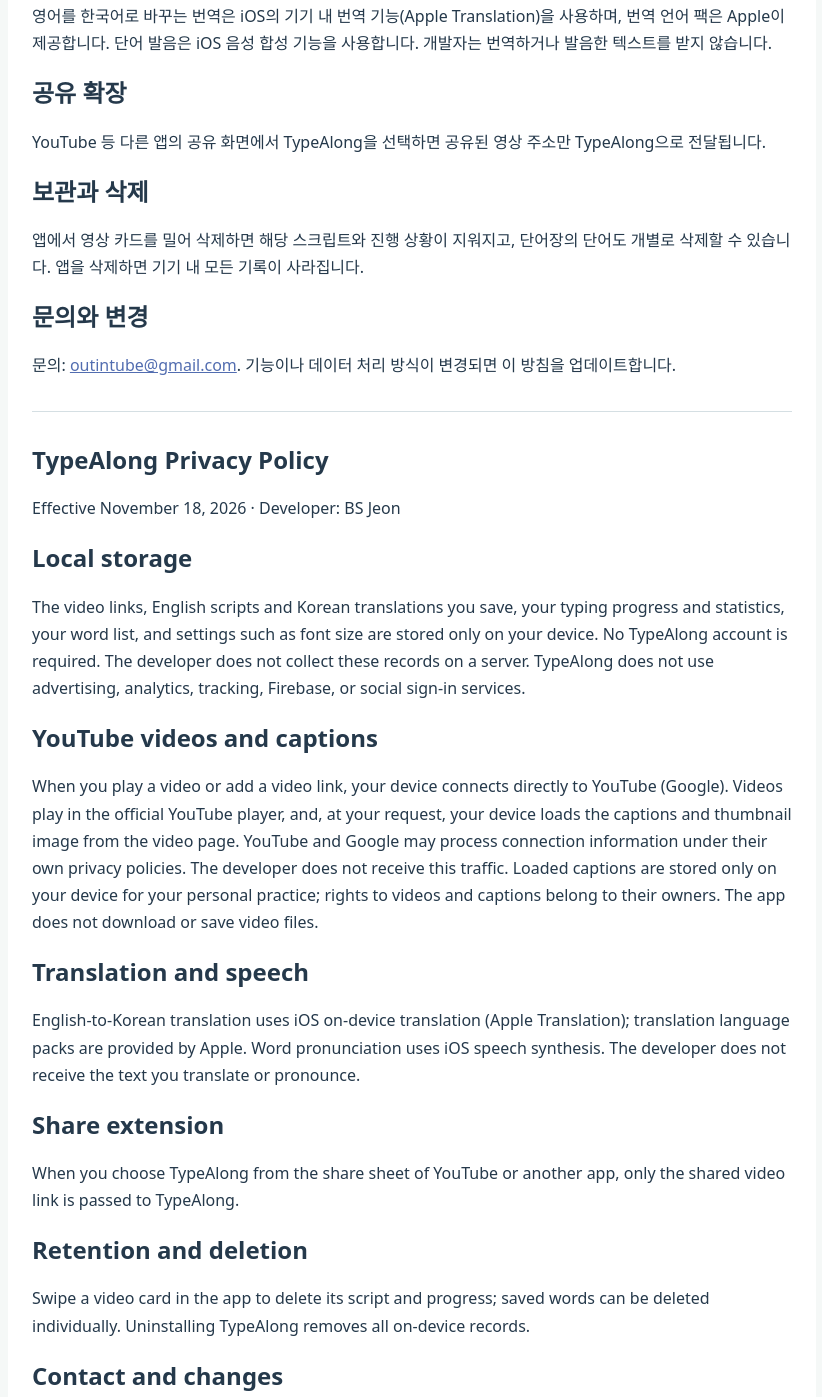
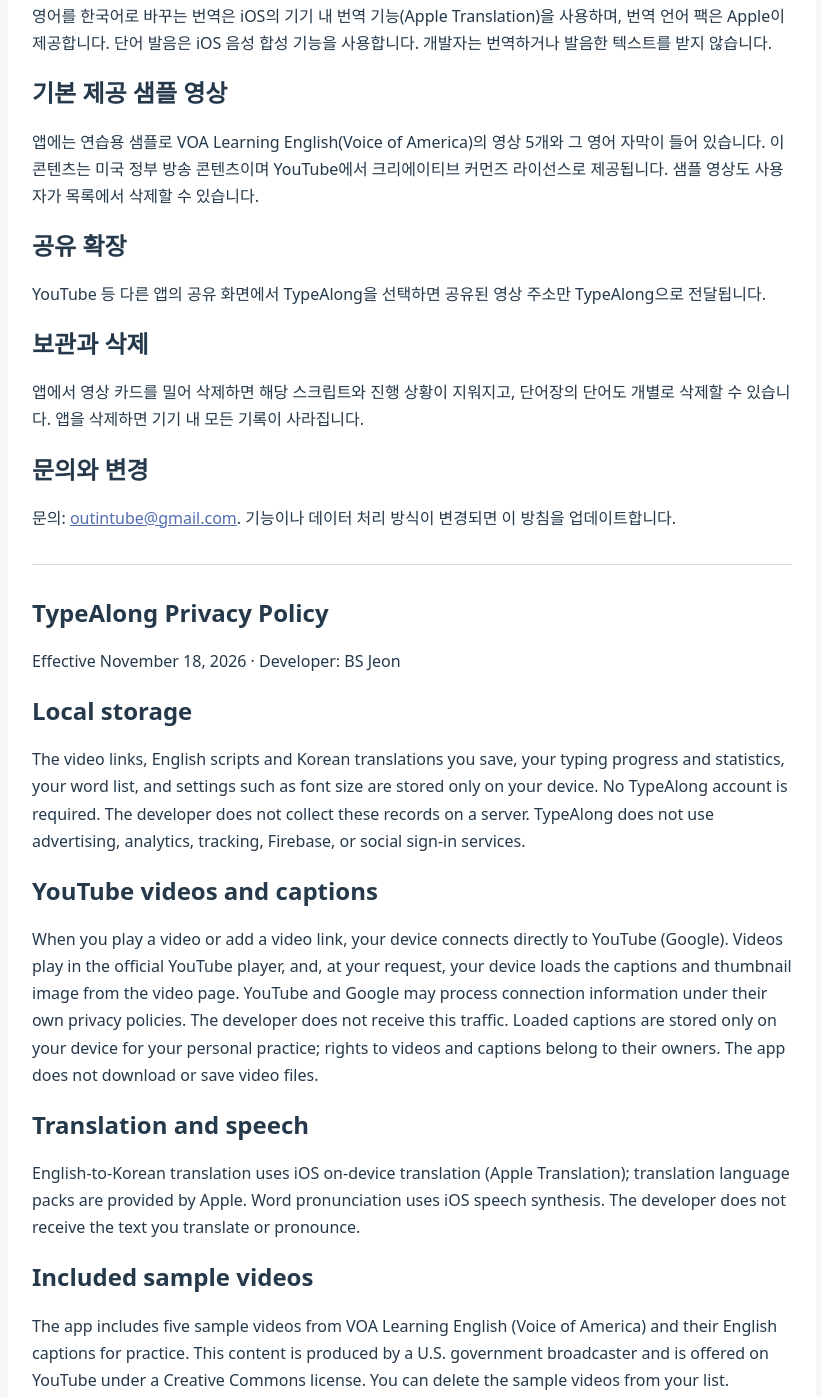
Before and after one commit to outinletter/privacy-policy, a plain HTML site: page typealong.html in a window 1280 px wide. Shown: the part 595-1992 px from the top of the page, without its empty margins (228-1050 px from the left). Drawn offline with Linux system fonts and the light colour scheme.

Commit message:
Mention bundled sample videos in TypeAlong policy
Co-Authored-By: Claude Sonnet 5.5 <noreply@anthropic.com>

```diff
--- a/typealong.html
+++ b/typealong.html
@@ -7,6 +7,7 @@
 <h2>기기 내 저장</h2><p>사용자가 저장한 영상 주소, 영어 스크립트와 한글 번역, 타자 연습 진행 상황과 통계, 단어장, 글자 크기·글꼴 등 설정은 사용자 기기에만 저장됩니다. TypeAlong 계정이나 로그인은 필요하지 않습니다. 개발자는 이 기록을 서버로 수집하지 않으며 광고, 분석, 추적, Firebase 또는 소셜 로그인 서비스를 사용하지 않습니다.</p>
 <h2>YouTube 영상과 자막</h2><p>영상을 재생하거나 영상 주소를 추가하면 사용자 기기가 YouTube(Google)에 직접 연결합니다. 영상 재생에는 YouTube 공식 플레이어를 사용하며, 영상 페이지의 자막과 썸네일 이미지를 사용자의 요청에 따라 기기에서 불러옵니다. 이때 YouTube와 Google이 자신의 개인정보 처리방침에 따라 접속 정보를 처리할 수 있습니다. 개발자는 이 연결 내용을 받지 않습니다. 불러온 자막은 사용자의 개인 연습을 위해 기기에만 저장되며, 영상과 자막의 권리는 각 권리자에게 있습니다. 앱은 영상 파일을 내려받거나 저장하지 않습니다.</p>
 <h2>번역과 음성</h2><p>영어를 한국어로 바꾸는 번역은 iOS의 기기 내 번역 기능(Apple Translation)을 사용하며, 번역 언어 팩은 Apple이 제공합니다. 단어 발음은 iOS 음성 합성 기능을 사용합니다. 개발자는 번역하거나 발음한 텍스트를 받지 않습니다.</p>
+<h2>기본 제공 샘플 영상</h2><p>앱에는 연습용 샘플로 VOA Learning English(Voice of America)의 영상 5개와 그 영어 자막이 들어 있습니다. 이 콘텐츠는 미국 정부 방송 콘텐츠이며 YouTube에서 크리에이티브 커먼즈 라이선스로 제공됩니다. 샘플 영상도 사용자가 목록에서 삭제할 수 있습니다.</p>
 <h2>공유 확장</h2><p>YouTube 등 다른 앱의 공유 화면에서 TypeAlong을 선택하면 공유된 영상 주소만 TypeAlong으로 전달됩니다.</p>
 <h2>보관과 삭제</h2><p>앱에서 영상 카드를 밀어 삭제하면 해당 스크립트와 진행 상황이 지워지고, 단어장의 단어도 개별로 삭제할 수 있습니다. 앱을 삭제하면 기기 내 모든 기록이 사라집니다.</p>
 <h2>문의와 변경</h2><p>문의: <a href="mailto:outintube@gmail.com">outintube@gmail.com</a>. 기능이나 데이터 처리 방식이 변경되면 이 방침을 업데이트합니다.</p>
@@ -14,6 +15,7 @@
 <h2>Local storage</h2><p>The video links, English scripts and Korean translations you save, your typing progress and statistics, your word list, and settings such as font size are stored only on your device. No TypeAlong account is required. The developer does not collect these records on a server. TypeAlong does not use advertising, analytics, tracking, Firebase, or social sign-in services.</p>
 <h2>YouTube videos and captions</h2><p>When you play a video or add a video link, your device connects directly to YouTube (Google). Videos play in the official YouTube player, and, at your request, your device loads the captions and thumbnail image from the video page. YouTube and Google may process connection information under their own privacy policies. The developer does not receive this traffic. Loaded captions are stored only on your device for your personal practice; rights to videos and captions belong to their owners. The app does not download or save video files.</p>
 <h2>Translation and speech</h2><p>English-to-Korean translation uses iOS on-device translation (Apple Translation); translation language packs are provided by Apple. Word pronunciation uses iOS speech synthesis. The developer does not receive the text you translate or pronounce.</p>
+<h2>Included sample videos</h2><p>The app includes five sample videos from VOA Learning English (Voice of America) and their English captions for practice. This content is produced by a U.S. government broadcaster and is offered on YouTube under a Creative Commons license. You can delete the sample videos from your list.</p>
 <h2>Share extension</h2><p>When you choose TypeAlong from the share sheet of YouTube or another app, only the shared video link is passed to TypeAlong.</p>
 <h2>Retention and deletion</h2><p>Swipe a video card in the app to delete its script and progress; saved words can be deleted individually. Uninstalling TypeAlong removes all on-device records.</p>
 <h2>Contact and changes</h2><p>Contact: <a href="mailto:outintube@gmail.com">outintube@gmail.com</a>. This policy is updated when features or data practices change.</p></section>
```
